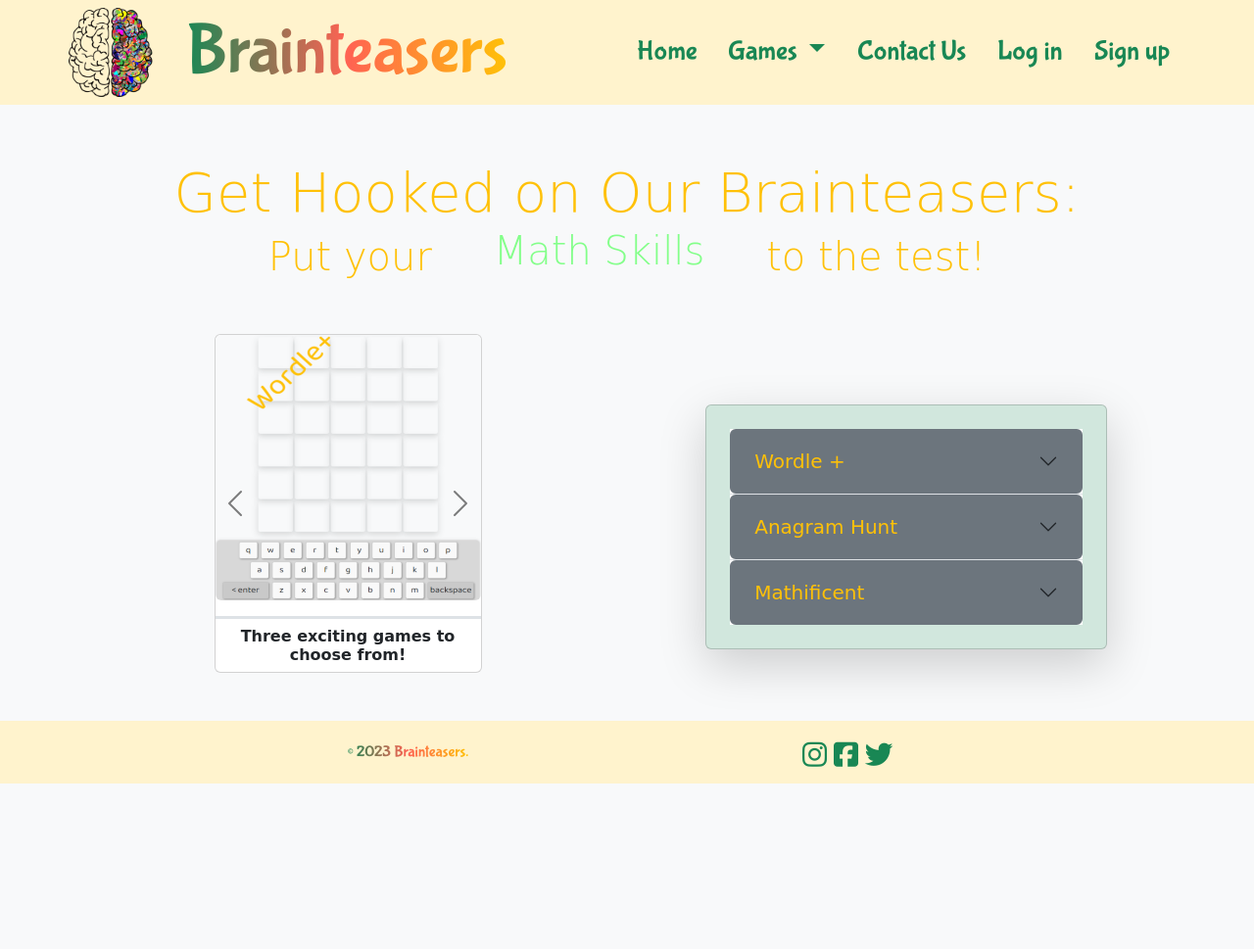
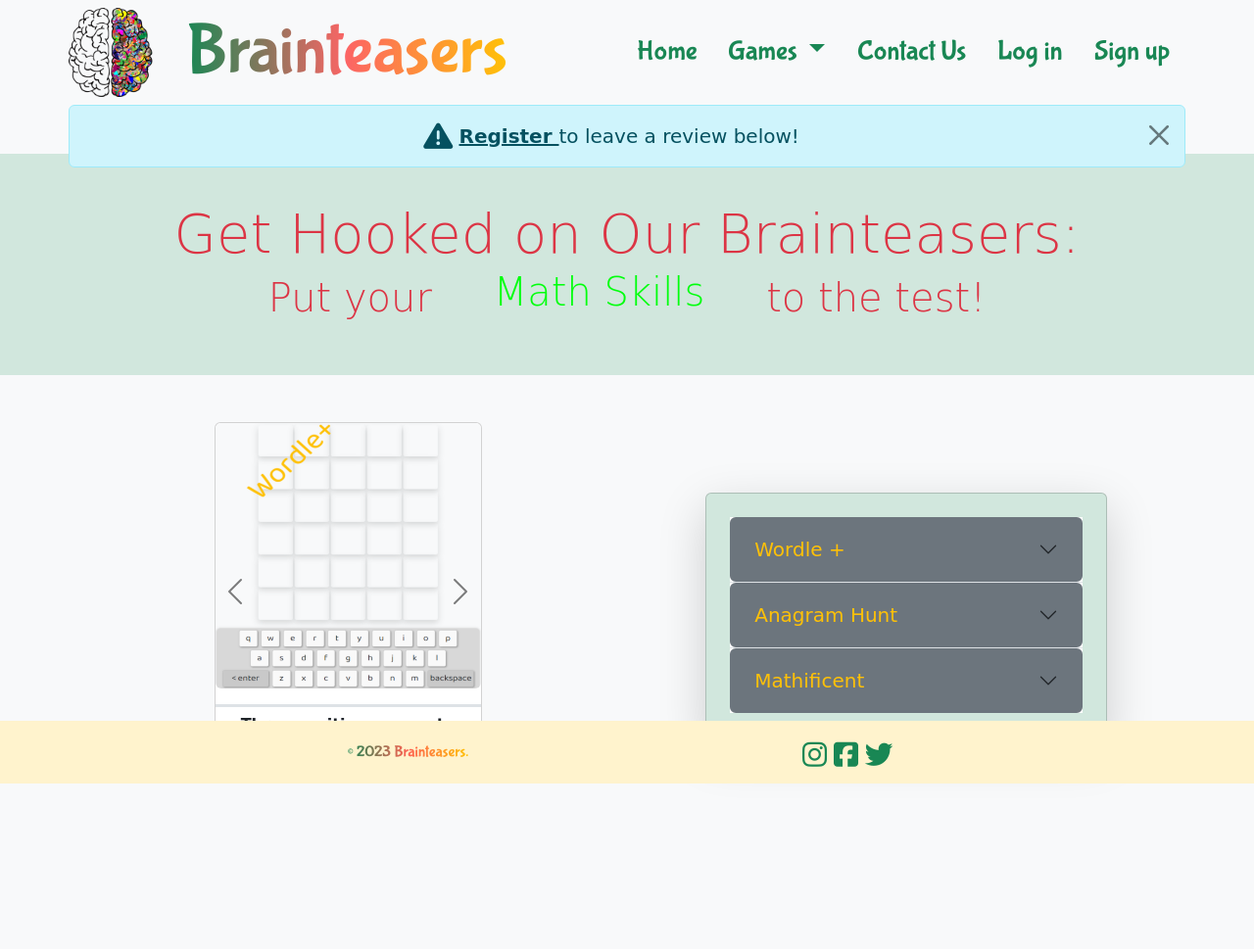
Before and after one commit to Ubuntufoo/BrainTeasersSite, a Django app: page / in a window 1280 px wide. Shown: the whole page at 98% size. Before the commit the page ends 800 px from the top, so only its background shows below. Run offline with Django 4.2, Linux system fonts and the light colour scheme; some libraries are stand-ins or nearby versions; some web fonts are replaced.

Commit message:
refined homepage styles; added alert

```diff
--- a/static/css/main.css
+++ b/static/css/main.css
@@ -86,7 +86,7 @@ div.word-list {
 }
 
 .word-list>span:nth-child(2) {
-  color: #72ff79e0;
+  color: #00ff0d;
 }
 
 .word-list>span:nth-child(3) {
--- a/static/js/home-styles.js
+++ b/static/js/home-styles.js
@@ -1,3 +1,11 @@
+// add alert to home page after 2 sec
+window.addEventListener('DOMContentLoaded', function () {
+  setTimeout(function () {
+    var alertDiv = document.getElementById('alertDiv');
+    alertDiv.classList.remove('d-none');
+  }, 2000);
+});
+
 // Collect parent elements, add/remove class list to child elements
 const parentElements = document.querySelectorAll('.parent-1, .parent-2, .parent-3');
 
--- a/templates/_base.html
+++ b/templates/_base.html
@@ -20,7 +20,7 @@
 
 <body class="bg-light">
   {% block body %}
-  <header class="container-fluid navigation-font bg-warning-subtle">
+  <header class="container-fluid navigation-font">
     <nav class="container navbar navbar-expand-xl">
       <div class"navbar-brand">
         <a href="{% url 'games:homepage' %}">
--- a/templates/home.html
+++ b/templates/home.html
@@ -6,10 +6,20 @@
 {% block title %}Home{% endblock title %}
 
 {% block main %}
-<main class="container my-2 py-5">
-  <section id="hero" class="text-center mb-5">
-    <h1 class="display-4 text-warning">Get Hooked on Our Brainteasers:</h1>
-    <div class="display-6 text-warning text-center d-md-inline-block">Put your</div>
+
+<main class="pb-5">
+  <div class="sticky-top" style="height: 50px;">
+  {% if not user.is_authenticated %}
+    <div id="alertDiv" class="d-none container mx-auto alert alert-info alert-dismissible fade show text-center fs-5 text-nowrap" role="alert">
+      <i class="fa-solid fa-triangle-exclamation fa-xl"></i>
+      <a href="{% url 'account_signup' %}" class="alert-link"> Register </a> to leave a review below!
+      <button type="button" class="btn-close" data-bs-dismiss="alert" aria-label="Close"></button>
+    </div>
+  {% endif %}
+  </div>
+  <section id="hero" class="text-center mb-5 bg-success-subtle py-5">
+    <h1 class="display-4 text-danger">Get Hooked on Our Brainteasers:</h1>
+    <div class="display-6 text-danger text-center d-md-inline-block">Put your</div>
     <div class="d-md-inline-block">
       <div class="word-list text-center display-6 mx-1">
         <span>Problem-Solving</span>
@@ -19,8 +29,9 @@
         <span>Memory</span>
       </div>
     </div>
-    <div class="display-6 text-warning text-center d-md-inline-block">to the test!</div>
+    <div class="display-6 text-danger text-center d-md-inline-block">to the test!</div>
   </section>
+  <section class="container">
     <div class="row mb-5 align-items-center justify-content-center">
       <div class="col">
         <div id="carouselOfGames" class="carousel carousel-dark card slide carousel-fade mx-auto w-50">
@@ -123,5 +134,6 @@
       <div></div>
       {% endif %}
     </div>
+  </section>
 </main>
 {% endblock main %}
```
Lines whose indentation alone changed are shown as unchanged.
